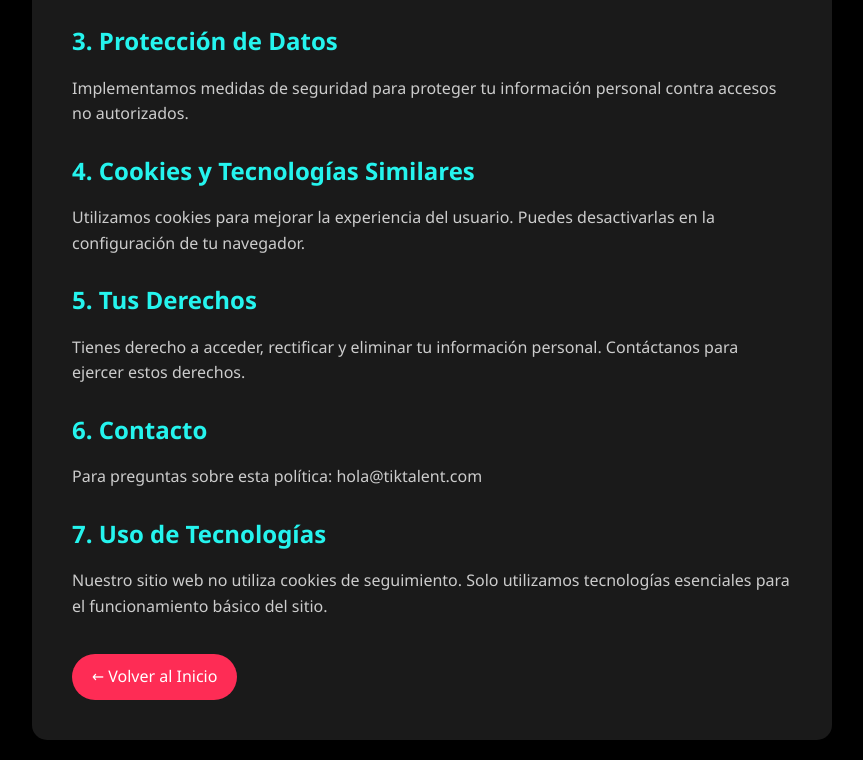
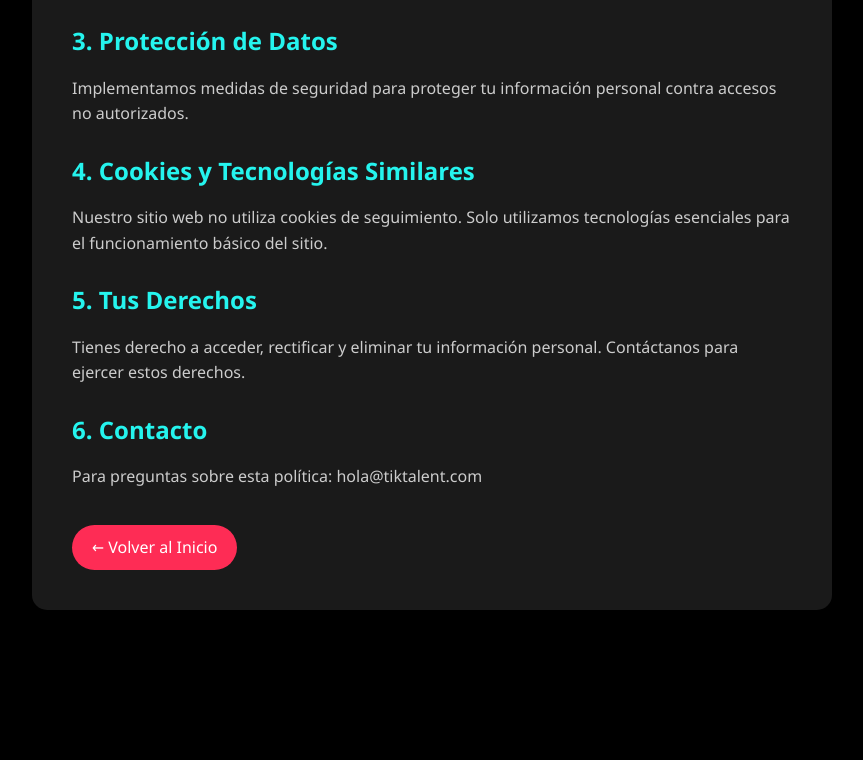
Before and after one commit to albertogl94/AsesoriaTiktokLanding, a plain HTML site: page privacidad.html in a window 1280 px wide. Shown: the part 655-1415 px from the top of the page, without its empty margins (208-1071 px from the left). After the commit the page ends 1285 px from the top, so only its background shows below. Drawn offline with Linux system fonts and the light colour scheme.

Commit message:
Actualización de privacidad sin cookies

```diff
--- a/privacidad.html
+++ b/privacidad.html
@@ -94,8 +94,8 @@
 
       <h2>4. Cookies y Tecnologías Similares</h2>
       <p>
-        Utilizamos cookies para mejorar la experiencia del usuario. Puedes
-        desactivarlas en la configuración de tu navegador.
+        Nuestro sitio web no utiliza cookies de seguimiento. Solo utilizamos
+        tecnologías esenciales para el funcionamiento básico del sitio.
       </p>
 
       <h2>5. Tus Derechos</h2>
@@ -107,12 +107,6 @@
       <h2>6. Contacto</h2>
       <p>Para preguntas sobre esta política: hola@tiktalent.com</p>
 
-      <h2>7. Uso de Tecnologías</h2>
-      <p>
-        Nuestro sitio web no utiliza cookies de seguimiento. Solo utilizamos
-        tecnologías esenciales para el funcionamiento básico del sitio.
-      </p>
-
       <a href="index.html" class="back-btn">← Volver al Inicio</a>
     </div>
   </body>
```
